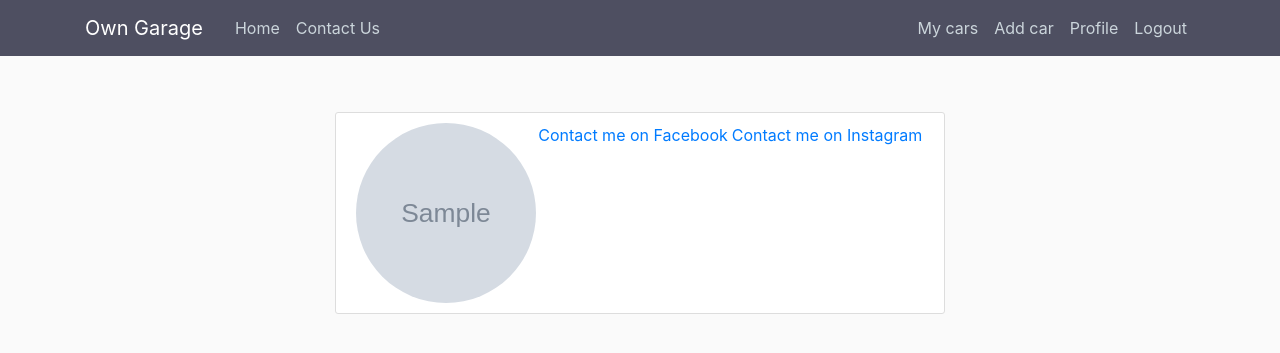
After one commit to dimitarhristov86/owngarage, a Django app: page /contact_user/1/ in a window 1280 px wide. The commit adds this page. Shown: the top 353 px of the page. Run offline with Django 4.2, Linux system fonts and the light colour scheme; tables that the repository leaves empty hold one stand-in row (values such as "Sample post"); grey boxes marked "Sample" are stand-in pictures; some libraries are stand-ins or nearby versions.

Commit message:
add connect user func

```diff
--- a/garage/templates/garage/car_detail.html
+++ b/garage/templates/garage/car_detail.html
@@ -29,6 +29,9 @@
                         </tr>
                     </table>
                 </div>
+                {% if object.owner != user %}
+                    <a class="contact" href="{% url 'contact-user' object.owner.id %}">Contact {{ object.owner }}</a>
+                {% endif %}
                 {% if object.owner == user %}
                      <div class="update-car-data">
                          <a class="btn bnt-secondary btn-sm mt-1 mb-1" href="{% url 'car-update' car.pk %}">Update Car Info</a>
--- a/garage/templates/garage/car_form.html
+++ b/garage/templates/garage/car_form.html
@@ -4,7 +4,7 @@
 
 {% block content %}
     <div class="content-sections">
-      <form method="POST">
+      <form method="POST" enctype="multipart/form-data">
         {% csrf_token %}
         <fieldset class="form-group">
           <legend class="border-bottom mb-4">Add car</legend>
--- a/garage/templates/garage/car_update.html
+++ b/garage/templates/garage/car_update.html
@@ -4,7 +4,7 @@
 
 {% block content %}
     <div class="content-sections">
-      <form method="POST">
+      <form method="POST" enctype="multipart/form-data">
         {% csrf_token %}
         <fieldset class="form-group">
           <legend class="border-bottom mb-4">Update Car Info</legend>
--- a/garage/templates/garage/home.html
+++ b/garage/templates/garage/home.html
@@ -10,7 +10,7 @@
                 <div class="cars-metadata">
                    {% if car.image %}
                        <img class="img-thumbnail" src="{{ car.image.url }}" style="height: 200px;
-                                    width: 200px;">
+                                    width: 300px;">
                    {% else %}
                        <img class="img-thumbnail" src="{% url 'media/no_image.png' %}" style="height: 200px;
                                     width: 200px;">
--- a/garage/templates/garage/my_cars.html
+++ b/garage/templates/garage/my_cars.html
@@ -9,7 +9,7 @@
                     <a href="{% url 'car-detail' car.pk %}">{{ car.make }} {{ car.model }}</a>
                 </div>
                 <div class="car-image">
-                    <img  style="height: 250px; width: 400px;" src="{{ car.image.url }}">
+                    <img  style="height: 300px; width: 300px;" src="{{ car.image.url }}">
                 </div>
             </div>
         {% endfor %}
--- a/garage/urls.py
+++ b/garage/urls.py
@@ -1,7 +1,7 @@
 from django.urls import path
 from .views import CarListView, CarCreateView, CarDetailView, CarUpdateView, CarDeleteView
 from . import views
-from users import views as user_views
+
 
 urlpatterns = [
     path('', CarListView.as_view(), name='garage-home'),
@@ -11,4 +11,5 @@ urlpatterns = [
     path('car/<int:pk>/delete/', CarDeleteView.as_view(), name='car-delete'),
     path('my_cars/', views.my_cars, name='my-cars'),
     path('contact_us/', views.contact_us, name='garage-contact_us'),
+    path('contact_user/<int:pk>/', views.ContactUser.as_view(), name='contact-user'),
 ]
--- a/garage/views.py
+++ b/garage/views.py
@@ -1,6 +1,8 @@
 from django.shortcuts import render, redirect
 from django.contrib.auth.decorators import login_required
 from django.contrib.auth.mixins import LoginRequiredMixin, UserPassesTestMixin
+from django.views.generic.detail import SingleObjectMixin
+from django.contrib.auth.models import User
 from django.views.generic import ListView, CreateView, DetailView, UpdateView, DeleteView
 from django.core.mail import send_mail, get_connection
 from django.contrib import messages
@@ -89,3 +91,17 @@ def contact_us(request):
         if 'submitted' in request.GET:
             submitted = True
     return render(request, 'garage/contact_us.html', {'form': form, 'submitted': submitted})
+
+
+class ContactUser(SingleObjectMixin, ListView):
+    model = User
+    template_name = 'users/contact_user.html'
+
+    def get(self, request, *args, **kwargs):
+        self.object = self.get_object(queryset=User.objects.all())
+        return super().get(request, *args, **kwargs)
+
+    def get_context_data(self, **kwargs):
+        context = super().get_context_data(**kwargs)
+        context['profile'] = self.object
+        return context
--- a/users/models.py
+++ b/users/models.py
@@ -1,4 +1,5 @@
 from django.db import models
+from django.urls import reverse
 from django.contrib.auth.models import User
 from PIL import Image
 
@@ -12,8 +13,11 @@ class Profile(models.Model):
     def __str__(self):
         return f'{self.user.username} Profile'
 
-    def save(self):
-        super().save()
+    def get_absolute_url(self):
+        return reverse('contact-user', kwargs={'pk': self.pk})
+
+    def save(self, *args, **kwargs):
+        super(Profile, self).save(*args, **kwargs)
 
         img = Image.open(self.image.path)
         if img.height > 300 or img.width > 300:
--- /dev/null
+++ b/users/templates/users/contact_user.html
@@ -0,0 +1,21 @@
+{% extends 'garage/base.html' %}
+
+{% load crispy_forms_tags %}
+
+{% block content %}
+  <div class="content-section">
+    <div class="media">
+        <img class="rounded-circle" src="{{ object.profile.image.url }}" style="height: 180px; width: 180px;">
+        {% if object.profile.facebook_page %}
+          <div class="media-body">
+                  <a href="{{ object.profile.facebook_page}}">Contact me on Facebook</a>
+          </div>
+        {% endif %}
+        {% if object.profile.instagram_page %}
+          <div class="media-body">
+                  <a href="{{ object.profile.instagram_page }}">Contact me on Instagram</a>
+          </div>
+        {% endif %}
+    </div>
+  </div>
+{% endblock %}
```
Also changed, not shown: garage/models.py (+10 -0 lines), garage/migrations/0012_alter_car_created.py (added), garage/migrations/0013_alter_car_created.py (added), media/no_image.png, media/profile_pics/shr.jpg (added), media/users_cars_pics/2004_Honda_Civic_Type_R_EP3.jpg (added), media/users_cars_pics/2004_Honda_Civic_Type_R_EP3_RCuE3RU.jpg (added), media/users_cars_pics/Opel_Corsa_OPC_Nurburgring_Editon_2013_14276116218.jpg (added), 1 other file.
